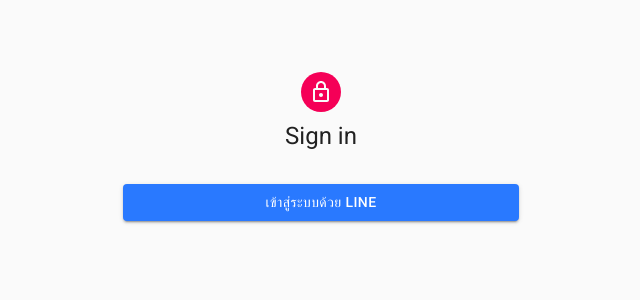
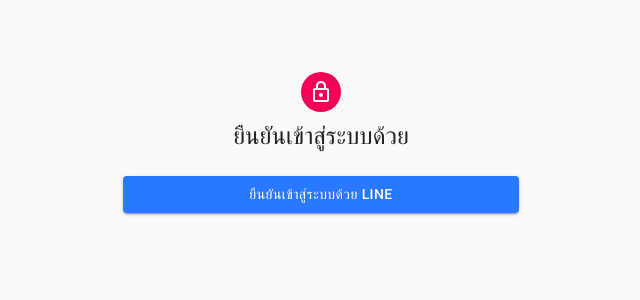
Before and after one commit to ohmji/line-api-camera, a React (Create React App) app: page /confirm in a window 1280 px wide. Before the commit this address led to /login. Shown: the top 300 px of the page, without its empty margins (319-959 px from the left). Built offline with nearby package versions, Linux system fonts and the light colour scheme.

Commit message:
update netlify

```diff
--- a/src/App.js
+++ b/src/App.js
@@ -47,7 +47,7 @@
             <PrivateRoute exact path="/" component={profile} />
             <PrivateRoute exact path="/signup" component={SignUp} />
             <PrivateRoute exact path="/check" component={HomePage} />
-            <Route path="/confirm/:code/:state" component={Confirm} />
+            <Route path="/confirm" component={Confirm} />
             <Route path="/login" component={Login} />
             <Redirect from="*" to="/" />
             </Switch>
--- a/src/constants/auth.constants.js
+++ b/src/constants/auth.constants.js
@@ -1,5 +1,4 @@
 export const authConstants = {
-    LINE_CHANNEL_SECRET:"tEABV8o+Yy85QSzsQx5bsnz3MB5hLb8wfx4LXe701BuCDJLgbj3GWjj6ADdIcy1b5A9wUiE41HYfSAv4PS85XLoEDNJ5fgKl1Ig0S88HMG1i2gujRxC2+woT0viJdjDKc+HDMKgrK9w/7/OWqahgWwdB04t89/1O/w1cDnyilFU=",
     LINE_CHANNEL_ID:"1653643445",
     LINE_CHANNEL_SECRET:"a2c04a79a36bdc5aa28670308459ca99",
     LINE_CALL_BACK:"https://camera-api-message.netlify.com/confirm"
--- a/webpack.config.js
+++ b/webpack.config.js
@@ -32,7 +32,7 @@
     externals: {
         // global app config object
         config: JSON.stringify({
-            apiUrl: 'https://9ecfec9c.ngrok.io'
+            apiUrl: 'https://76ea8cb5.ngrok.io'
         })
     }
 }
```
Also changed, not shown: 1 other file (tests, documents, lock files or other folders).
